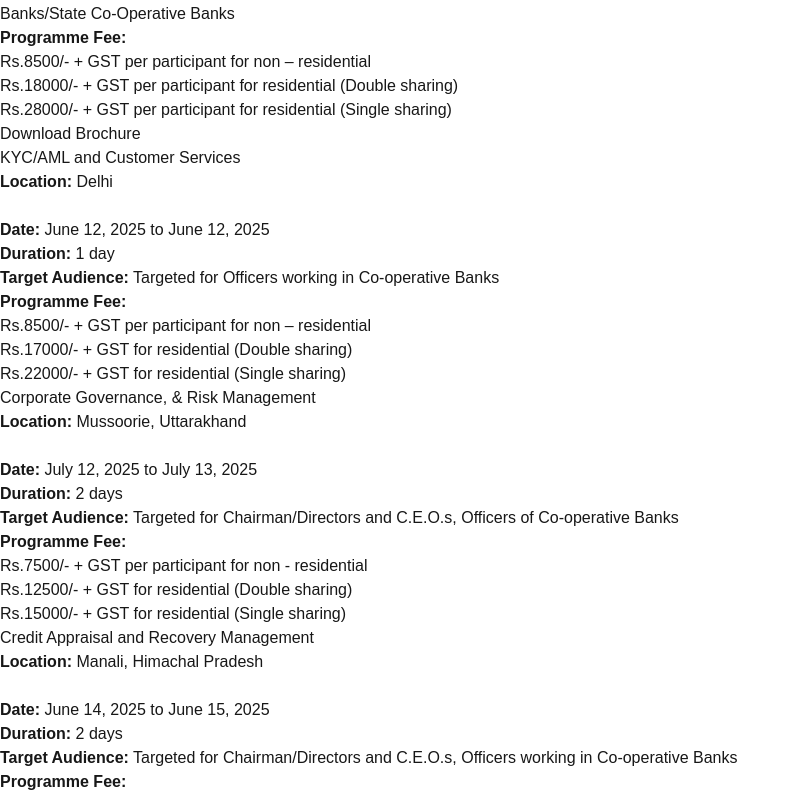
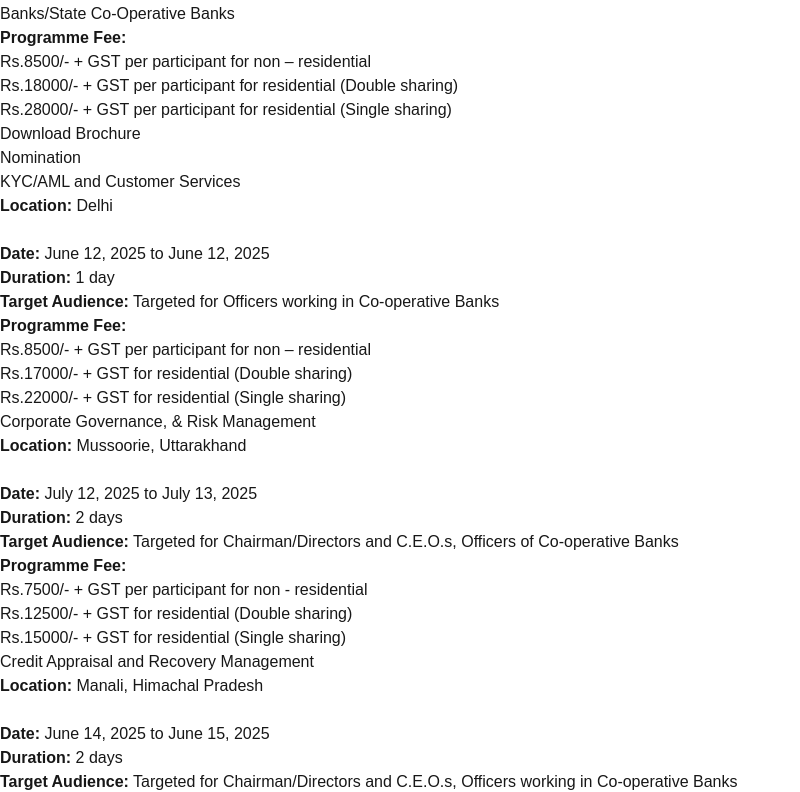
Before and after one commit to shivanshu32/centermucbs, a Next.js app: page / in a window 1280 px wide. Shown: the part 2949-3741 px from the top of the page, without its empty margins (0-800 px from the left). Built offline with nearby package versions, Linux system fonts and the light colour scheme.

Commit message:
Add nomination link support for training programs

```diff
--- a/src/app/components/upcomingtraining.tsx
+++ b/src/app/components/upcomingtraining.tsx
@@ -51,6 +51,18 @@ export default function Upcomingtraining() {
                   </a>
                 </div>
               )}
+              {program.nominationUrl && (
+                <div className="pt-4">
+                  <a
+                    className="hover:bg-gradient-to-r from-[#DE466C] to-[#004281] bg-[#004281] px-5 text-lg py-2 text-white font-medium rounded-full transition duration-300"
+                    href={program.nominationUrl}
+                    target="_blank"
+                    rel="noopener noreferrer"
+                  >
+                    Nomination
+                  </a>
+                </div>
+              )}
             </div>
           </div>
         ))}
--- a/src/data/trainingPrograms.ts
+++ b/src/data/trainingPrograms.ts
@@ -6,6 +6,7 @@ export interface TrainingProgram {
   targetAudience: string;
   programmeFee: string;
   brochureUrl?: string; // Optional field for download brochure
+  nominationUrl?: string; // Optional nomination link
 }
 
 export const upcomingTrainingPrograms: TrainingProgram[] = [
@@ -60,7 +61,8 @@ export const upcomingTrainingPrograms: TrainingProgram[] = [
     duration: "2 days",
     targetAudience: "The Chairman, Board members, Managing Director/Chief Executive Officer and senior officers of Urban Co-Operative Banks/ District Central Cooperative Banks/State Co-Operative Banks",
     programmeFee: "Rs. 8500/- + GST per participant for non – residential Rs. 18000/- + GST per participant for residential (Double sharing) Rs. 28000/- + GST per participant for residential (Single sharing)",
-    brochureUrl: "/Management-Development-Programme-Amritsar-September-2026.pdf"
+    brochureUrl: "/Management-Development-Programme-Amritsar-September-2026.pdf",
+    nominationUrl: "https://forms.gle/GJa2SqFGqBDa6tsa7"
   },
   {
     title: "KYC/AML and Customer Services",
```
